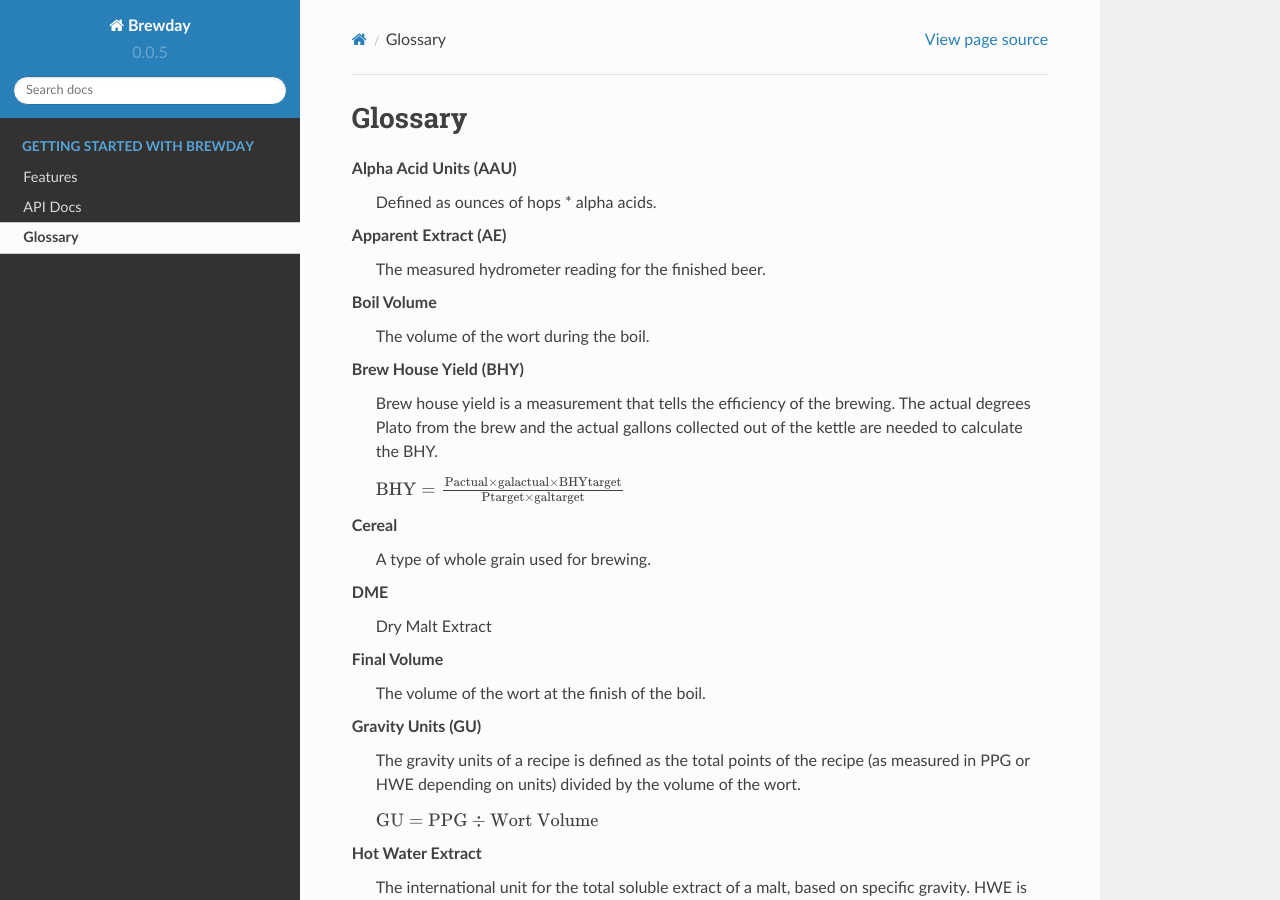
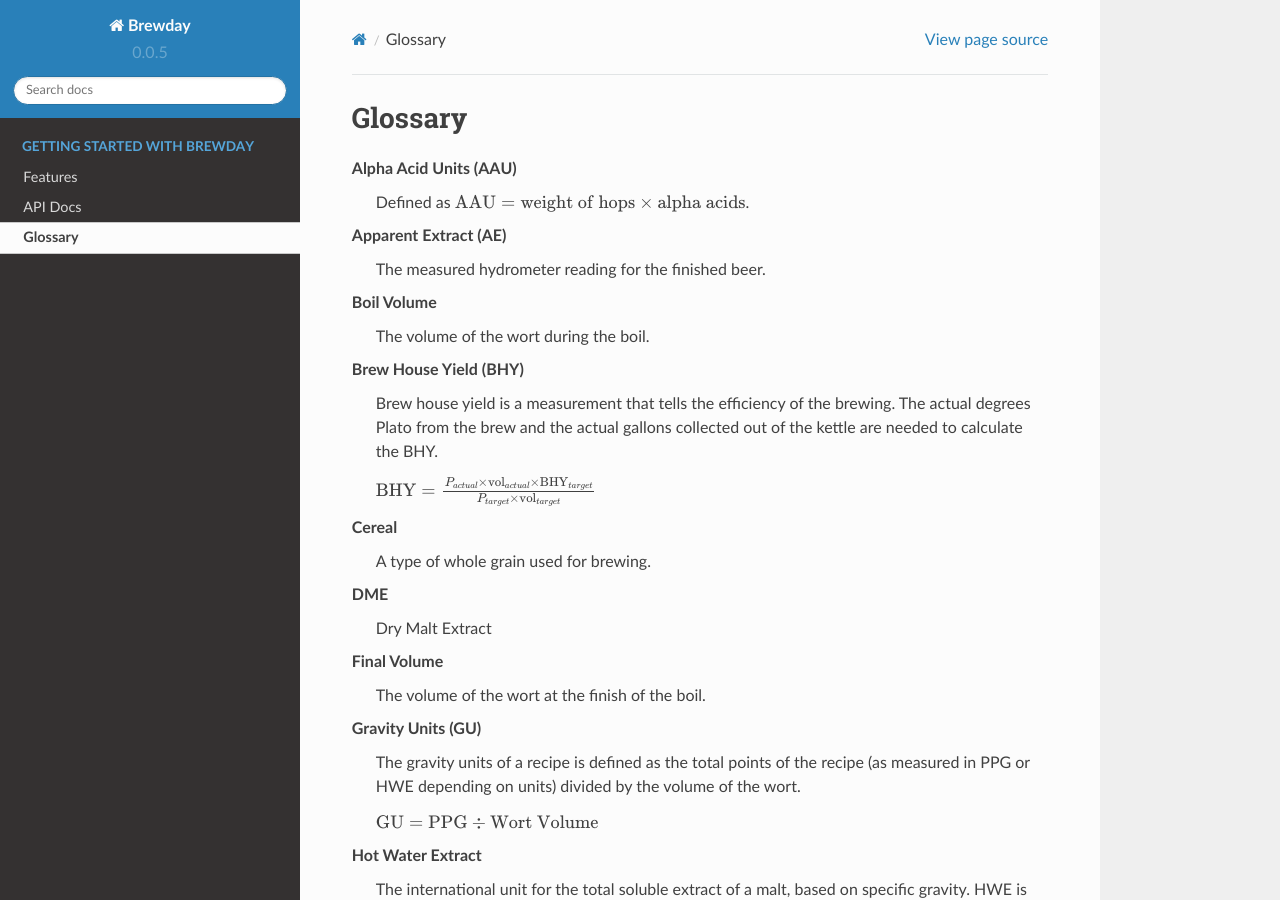
Before and after one commit to chrisgilmerproj/brewday, a Sphinx documentation site: the page built from docs/source/glossary.rst, in a window 1280 px wide and 900 px high. Built offline with Sphinx 7.4.7 and the Read the Docs theme 2.0.0, drawn with Linux system fonts in a browser that asks for light colours; some of the changed text lies outside the part shown.

Commit message:
Prettify equations in glossary

```diff
--- a/docs/source/glossary.rst
+++ b/docs/source/glossary.rst
@@ -4,7 +4,7 @@
 .. glossary::
 
     Alpha Acid Units (AAU)
-        Defined as ounces of hops * alpha acids.
+        Defined as :math:`\text{AAU} = \text{weight of hops} \times \text{alpha acids}`.
 
     Apparent Extract (AE)
         The measured hydrometer reading for the finished beer.
@@ -17,7 +17,7 @@
         brewing.  The actual degrees Plato from the brew and the actual gallons
         collected out of the kettle are needed to calculate the BHY.
 
-        :math:`\text{BHY} = \frac{\text{Pactual} \times \text{galactual} \times \text{BHYtarget}}{\text{Ptarget} \times \text{galtarget}}`
+        :math:`\text{BHY} = \frac{P_{actual} \times \text{vol}_{actual} \times \text{BHY}_{target}}{P_{target} \times \text{vol}_{target}}`
 
     Cereal
         A type of whole grain used for brewing.
@@ -118,7 +118,7 @@
         temperature of the water.  To correctly calculate the temperature of
         the strike water, use the following formula.
 
-        :math:`\text{Strike Temp} = \frac{0.4 \times \big(\text{T mash} - \text{T malt}\big)}{L:G} + \text{T mash}`
+        :math:`\text{Strike Temp} = \frac{0.4 \times \big(\text{T}_{mash} - \text{T}_{malt}\big)}{L:G} + \text{T}_{mash}`
 
     Weight of Extract
         The weight of extract is the amount of malt extract present in the
```
